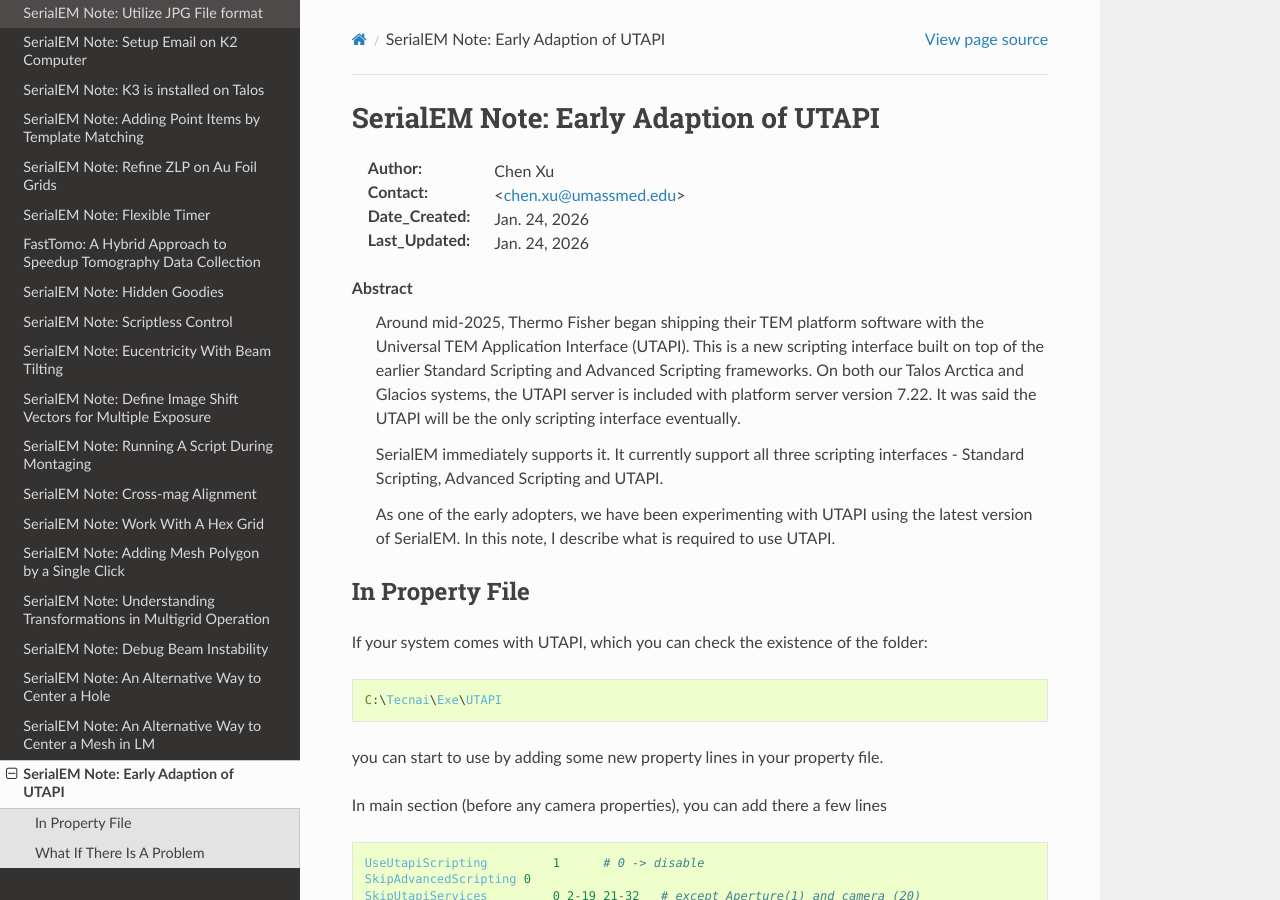
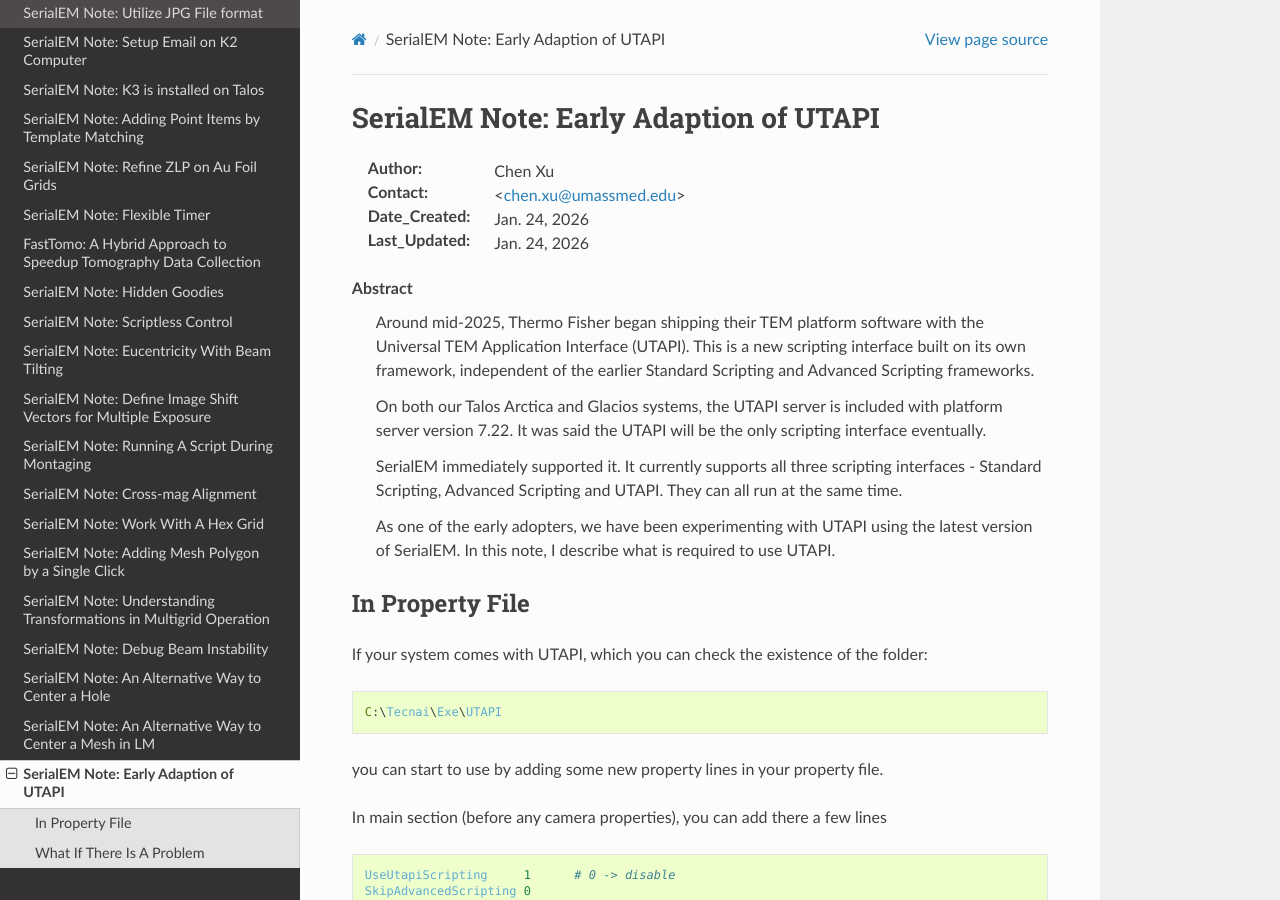
Before and after one commit to xuchen66/sphinx-emdocs, a Sphinx documentation site: the page built from source/serialem_note_UTAPI.rst, in a window 1280 px wide and 900 px high. Built offline with Sphinx 7.4.7 and the Read the Docs theme 3.1.0, drawn with Linux system fonts in a browser that asks for light colours; pages that are not in the unit, such as notebooks, are missing from menus; some of the changed text lies outside the part shown.

Commit message:
Update serialem_note_UTAPI.rst

```diff
--- a/source/serialem_note_UTAPI.rst
+++ b/source/serialem_note_UTAPI.rst
@@ -13,15 +13,16 @@
    Abstract
       Around mid-2025, Thermo Fisher began shipping their TEM platform
       software with the Universal TEM Application Interface (UTAPI). This is
-      a new scripting interface built on top of the earlier Standard
-      Scripting and Advanced Scripting frameworks. On both our Talos Arctica
-      and Glacios systems, the UTAPI server is included with platform server
-      version 7.22. It was said the UTAPI will be the only scripting
-      interface eventually.
+      a new scripting interface built on its own framework, independent of
+      the earlier Standard Scripting and Advanced Scripting frameworks.
 
-      SerialEM immediately supports it. It currently support all three
+      On both our Talos Arctica and Glacios systems, the UTAPI server is
+      included with platform server version 7.22. It was said the UTAPI will
+      be the only scripting interface eventually.
+
+      SerialEM immediately supported it. It currently supports all three
       scripting interfaces - Standard Scripting, Advanced Scripting and
-      UTAPI.
+      UTAPI. They can all run at the same time.
 
       As one of the early adopters, we have been experimenting with UTAPI
       using the latest version of SerialEM. In this note, I describe what is
@@ -47,26 +48,26 @@
 
 .. code-block:: ruby
 
-  UseUtapiScripting	    1      # 0 -> disable
-  SkipAdvancedScripting	0
-  SkipUtapiServices	    0 2-19 21-32   # except Aperture(1) and camera (20)
+  UseUtapiScripting     1      # 0 -> disable
+  SkipAdvancedScripting 0
+  SkipUtapiServices     0 2-19 21-32   # except Aperture(1) and camera (20)
 
 In Falcon camera section, there are lines in the property:
 
 .. code-block:: ruby
 
-  Name				Falcon 4i
-  DetectorName		0 EF-Falcon
+  Name            Falcon 4i
+  DetectorName    0 EF-Falcon
   ## for UTAPI
-  UtapiName			Falcon 4i EnergyFilter
-  FEICameraType 	6
+  UtapiName       Falcon 4i EnergyFilter
+  FEICameraType   6
   ## For Advanced Scripting, using \\192......
   FalconLocalFramePath      Z:\        # \\192.168.10.81\OffloadData\TemScripting\EF-Falcon
   FalconRemoteFramePath     Z:\        # \\192.168.10.81\OffloadData\TemScripting\EF-Falcon
   ## For UTAPI
-  UtapiLocalFramePath		Z:\
-  #FalconGainRefDir 		\\192.168.10.81\OffloadData\ImagesForProcessing\EF-Falcon\200kV
-  FalconGainRefDir 		    Z:\ImagesForProcessing\EF-Falcon\200kV
+  UtapiLocalFramePath       Z:\
+  #FalconGainRefDir         \\192.168.10.81\OffloadData\ImagesForProcessing\EF-Falcon\200kV
+  FalconGainRefDir          Z:\ImagesForProcessing\EF-Falcon\200kV
 
 .. _whatif_problem:
 
@@ -131,7 +132,7 @@
 
 I manually added the sequential numbers here for the index.
 
-You can also just not using the UTAPI, but you don't have to do that.
+You can also just not using the UTAPI at all, but you don't have to do that.
 
 .. code-block:: ruby
 
```
